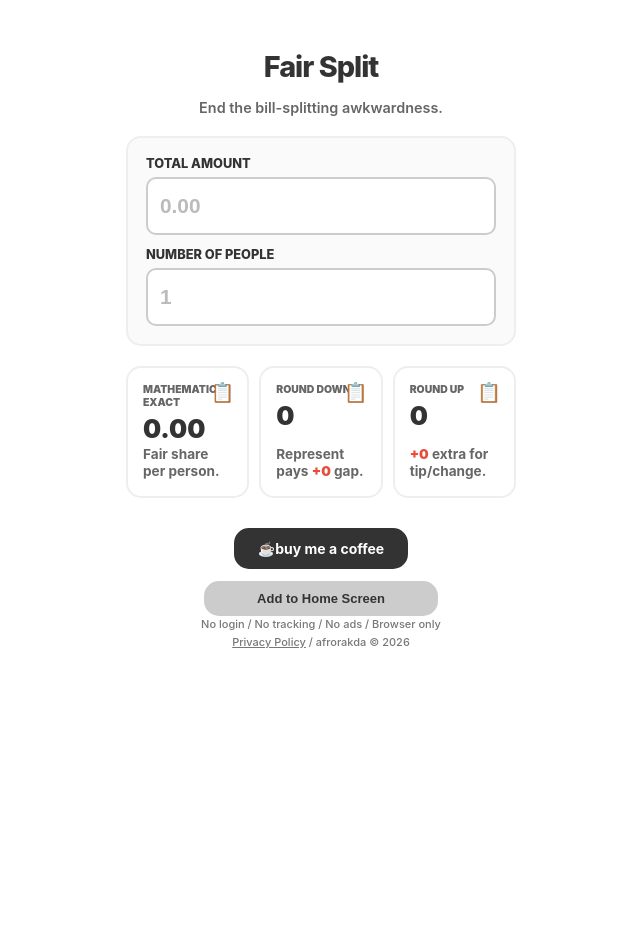
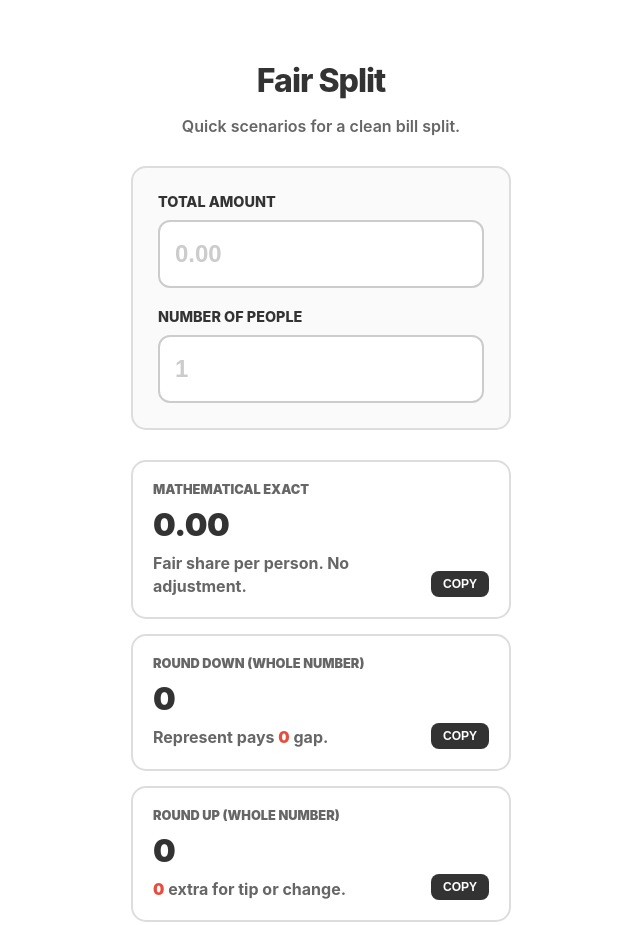
Before and after one commit to afrorakda/fair-share-splitter, a plain HTML site: page index.html in a window 1280 px wide. Shown: the top 925 px of the page, without its empty margins (319-959 px from the left). Before the commit the page ends 800 px from the top, so only its background shows below. Drawn offline with Linux system fonts and the light colour scheme.

Commit message:
Update index.html

```diff
--- a/index.html
+++ b/index.html
@@ -16,7 +16,7 @@
             --input-bg: #fafafa;
             --radius: 15px;
             --text-gray: #666;
-            --border: #eee;
+            --border: #ddd;
         }
 
         body {
@@ -33,34 +33,34 @@
         .container {
             width: 100%;
             max-width: 420px;
-            padding: 30px 15px; /* 上下余白を縮小 */
+            padding: 40px 20px;
             box-sizing: border-box;
             text-align: center;
         }
 
-        h1 { font-size: 1.8rem; font-weight: 800; margin-bottom: 5px; letter-spacing: -1px; } /* 少し小さく */
-        .subtitle { font-size: 0.9rem; color: var(--text-gray); font-weight: 600; margin-bottom: 20px; } /* 余白縮小 */
+        h1 { font-size: 2rem; font-weight: 800; margin-bottom: 8px; letter-spacing: -1px; }
+        .subtitle { font-size: 1rem; color: var(--text-gray); font-weight: 600; margin-bottom: 30px; }
 
         .input-card {
             background: var(--input-bg);
-            padding: 18px; /* パディングを縮小 */
+            padding: 25px;
             border-radius: var(--radius);
             border: 2px solid var(--border);
-            margin-bottom: 20px; /* 余白縮小 */
+            margin-bottom: 30px;
             text-align: left;
         }
 
-        .input-group { margin-bottom: 12px; position: relative; } /* 余白縮小 */
+        .input-group { margin-bottom: 20px; position: relative; }
         .input-group:last-child { margin-bottom: 0; }
-        .input-label { font-size: 0.8rem; font-weight: 800; color: var(--main); margin-bottom: 6px; display: block; text-transform: uppercase; }
+        .input-label { font-size: 0.9rem; font-weight: 800; color: var(--main); margin-bottom: 10px; display: block; text-transform: uppercase; }
 
         input {
             width: 100%;
-            padding: 15px 12px; /* パディング縮小 */
+            padding: 18px 15px;
             border: 2px solid var(--accent);
-            border-radius: 10px; /* 角丸縮小 */
+            border-radius: 12px;
             background: #fff;
-            font-size: 1.3rem; /* 少し小さく */
+            font-size: 1.5rem;
             font-weight: 800;
             color: var(--main) !important;
             box-sizing: border-box;
@@ -69,74 +69,68 @@
             -webkit-text-fill-color: var(--main) !important;
             opacity: 1 !important;
         }
-        input::placeholder { color: #bbb; -webkit-text-fill-color: #bbb; }
+        input::placeholder { color: #ccc; -webkit-text-fill-color: #ccc; }
 
         .clear-btn {
-            position: absolute; right: 8px; bottom: 8px; /* 位置微調整 */
+            position: absolute; right: 10px; bottom: 12px;
             background: none; border: none; color: #bbb;
-            font-size: 1.3rem; font-weight: 800; cursor: pointer;
+            font-size: 1.5rem; font-weight: 800; cursor: pointer;
             padding: 5px; display: none;
         }
         .clear-btn.active { display: block; }
 
-        /* Results Scenario Grid */
+        /* Vertical Result Cards */
         .results-wrapper {
-            display: grid;
-            grid-template-columns: repeat(3, 1fr); /* 3並列に */
-            gap: 10px;
-            margin-bottom: 30px; /* ここだけ少し空ける */
+            display: flex;
+            flex-direction: column;
+            gap: 15px;
         }
 
         .scenario-item {
             background: #fff;
             border: 2px solid var(--border);
-            padding: 15px; /* パディングをタイトに */
+            padding: 20px;
             border-radius: var(--radius);
             text-align: left;
-            position: relative; /* ボタン用 */
-            display: flex;
-            flex-direction: column;
-            justify-content: space-between; /* 均等配置 */
+            position: relative;
         }
 
-        .scenario-tag { font-size: 0.65rem; font-weight: 900; text-transform: uppercase; color: var(--text-gray); margin-bottom: 4px; display: block; }
-        .scenario-val { font-size: 1.6rem; font-weight: 900; display: block; margin-bottom: 2px; } /* 少し小さく */
+        .scenario-tag { font-size: 0.8rem; font-weight: 900; text-transform: uppercase; color: var(--text-gray); margin-bottom: 8px; display: block; }
+        .scenario-val { font-size: 2rem; font-weight: 900; display: block; margin-bottom: 8px; letter-spacing: -0.5px; }
+        .scenario-desc { font-size: 1rem; font-weight: 700; color: var(--text-gray); line-height: 1.4; display: block; padding-right: 60px; }
 
-        /* 修正：文字を大きく、視認性アップ */
-        .scenario-desc { font-size: 0.85rem; font-weight: 700; color: var(--text-gray); line-height: 1.3; }
-
-        /* 金額ハイライト */
         .highlight { color: #e74c3c; font-weight: 900; }
 
-        /* Copy Button for each card */
-        .copy-icon {
-            position: absolute; right: 8px; top: 8px;
-            background: none; border: none; color: #bbb;
-            font-size: 1.2rem; cursor: pointer; padding: 5px;
-            transition: color 0.1s;
+        /* Simple Text Copy Link */
+        .copy-link {
+            position: absolute; right: 20px; bottom: 20px;
+            background: var(--main); color: #fff;
+            border: none; padding: 6px 12px; border-radius: 8px;
+            font-size: 0.75rem; font-weight: 800; cursor: pointer;
+            text-transform: uppercase;
         }
-        .copy-icon:active { color: var(--main); }
+        .copy-link:active { opacity: 0.7; transform: scale(0.95); }
 
         /* Toast */
         #toast {
             position: fixed; top: 20px; left: 50%; transform: translateX(-50%);
             background: var(--main); color: #fff;
-            padding: 10px 20px; border-radius: 20px; font-size: 0.8rem; font-weight: 700;
+            padding: 12px 24px; border-radius: 20px; font-size: 0.9rem; font-weight: 700;
             opacity: 0; transition: opacity 0.3s; pointer-events: none; z-index: 1000;
         }
 
-        footer { margin-top: auto; font-size: 11px; color: #777; line-height: 1.6; font-weight: 500; }
+        footer { margin-top: 60px; font-size: 12px; color: #777; line-height: 1.8; font-weight: 500; }
         footer a { color: inherit; text-decoration: underline; }
-        .footer-btns { margin-top: 20px; }
+        .footer-btns { margin-top: 30px; }
         .kofi-btn {
             display: inline-block; background: var(--main); color: #fff;
-            padding: 12px 24px; border-radius: var(--radius);
-            text-decoration: none; font-weight: bold; font-size: 14px; margin-bottom: 12px;
+            padding: 14px 28px; border-radius: var(--radius);
+            text-decoration: none; font-weight: bold; font-size: 15px; margin-bottom: 15px;
         }
         .home-btn {
-            display: block; width: 60%; margin: 0 auto; background: var(--accent);
-            color: var(--main); border: none; padding: 10px;
-            border-radius: var(--radius); font-weight: 800; font-size: 13px; cursor: pointer;
+            display: block; width: 70%; margin: 0 auto; background: var(--accent);
+            color: var(--main); border: none; padding: 12px;
+            border-radius: var(--radius); font-weight: 800; font-size: 14px; cursor: pointer;
         }
 
         #modal {
@@ -144,10 +138,10 @@
             background: rgba(0,0,0,0.6); align-items: center; justify-content: center; z-index: 100;
         }
         .modal-content {
-            background: #fff; width: 85%; max-width: 340px; padding: 30px;
+            background: #fff; width: 85%; max-width: 340px; padding: 35px;
             border-radius: var(--radius); text-align: left; position: relative;
         }
-        .close-x { position: absolute; top: 12px; right: 18px; font-size: 22px; color: #888; cursor: pointer; }
+        .close-x { position: absolute; top: 15px; right: 20px; font-size: 24px; color: #888; cursor: pointer; }
     </style>
 </head>
 <body>
@@ -156,7 +150,7 @@
 
 <div class="container">
     <h1>Fair Split</h1>
-    <p class="subtitle">End the bill-splitting awkwardness.</p>
+    <p class="subtitle">Quick scenarios for a clean bill split.</p>
 
     <div class="input-card">
         <div class="input-group">
@@ -173,30 +167,24 @@
 
     <div class="results-wrapper" id="results">
         <div class="scenario-item">
-            <button class="copy-icon" onclick="copyScenario('exact')">📋</button>
-            <div>
-                <span class="scenario-tag">Mathematical Exact</span>
-                <span class="scenario-val" id="val-exact">0.00</span>
-            </div>
-            <span class="scenario-desc">Fair share per person.</span>
+            <button class="copy-link" onclick="copyScenario('exact')">Copy</button>
+            <span class="scenario-tag">Mathematical Exact</span>
+            <span class="scenario-val" id="val-exact">0.00</span>
+            <span class="scenario-desc">Fair share per person. No adjustment.</span>
         </div>
 
         <div class="scenario-item">
-            <button class="copy-icon" onclick="copyScenario('down')">📋</button>
-            <div>
-                <span class="scenario-tag">Round Down</span>
-                <span class="scenario-val" id="val-down">0</span>
-            </div>
-            <span class="scenario-desc" id="desc-down">Represent pays <span class="highlight">+0</span> gap.</span>
+            <button class="copy-link" onclick="copyScenario('down')">Copy</button>
+            <span class="scenario-tag">Round Down (Whole Number)</span>
+            <span class="scenario-val" id="val-down">0</span>
+            <span class="scenario-desc" id="desc-down">Represent pays <span class="highlight">0</span> gap.</span>
         </div>
 
         <div class="scenario-item">
-            <button class="copy-icon" onclick="copyScenario('up')">📋</button>
-            <div>
-                <span class="scenario-tag">Round Up</span>
-                <span class="scenario-val" id="val-up">0</span>
-            </div>
-            <span class="scenario-desc" id="desc-up"><span class="highlight">+0</span> extra for tip/change.</span>
+            <button class="copy-link" onclick="copyScenario('up')">Copy</button>
+            <span class="scenario-tag">Round Up (Whole Number)</span>
+            <span class="scenario-val" id="val-up">0</span>
+            <span class="scenario-desc" id="desc-up"><span class="highlight">0</span> extra for tip or change.</span>
         </div>
     </div>
 
@@ -228,12 +216,14 @@
     const clrPeople = document.getElementById('clr-people');
     const toast = document.getElementById('toast');
 
-    // Store calculated data for copy
     let calculated = { exact: "0.00", down: "0", gap: "0.00", up: "0", tip: "0.00" };
 
     function calculate() {
-        const total = parseFloat(totalInput.value.replace(/[^0-9.]/g, ''));
-        const people = parseInt(peopleInput.value.replace(/[^0-9]/g, ''));
+        const totalValue = totalInput.value.replace(/[^0-9.]/g, '');
+        const peopleValue = peopleInput.value.replace(/[^0-9]/g, '');
+
+        const total = parseFloat(totalValue);
+        const people = parseInt(peopleValue);
 
         updateClearBtns();
 
@@ -247,7 +237,7 @@
         calculated.exact = exact.toLocaleString(undefined, { minimumFractionDigits: 2, maximumFractionDigits: 2 });
         document.getElementById('val-exact').innerText = calculated.exact;
 
-        // 2. Round Down (Integers)
+        // 2. Round Down
         const down = Math.floor(exact);
         const gap = total - (down * people);
         calculated.down = down.toLocaleString();
@@ -255,32 +245,31 @@
         document.getElementById('val-down').innerText = calculated.down;
         document.getElementById('desc-down').innerHTML = `Represent pays <span class="highlight">+${calculated.gap}</span> gap.`;
 
-        // 3. Round Up (Integers)
+        // 3. Round Up
         const up = Math.ceil(exact);
         const tip = (up * people) - total;
         calculated.up = up.toLocaleString();
         calculated.tip = tip.toLocaleString(undefined, { maximumFractionDigits: 2 });
         document.getElementById('val-up').innerText = calculated.up;
-        document.getElementById('desc-up').innerHTML = `<span class="highlight">+${calculated.tip}</span> extra for tip/change.`;
+        document.getElementById('desc-up').innerHTML = `<span class="highlight">+${calculated.tip}</span> extra for tip or change.`;
     }
 
     function resetResults() {
         document.getElementById('val-exact').innerText = '0.00';
         document.getElementById('val-down').innerText = '0';
         document.getElementById('val-up').innerText = '0';
-        document.getElementById('desc-down').innerHTML = `Represent pays <span class="highlight">+0</span> gap.`;
-        document.getElementById('desc-up').innerHTML = `<span class="highlight">+0</span> extra for tip/change.`;
+        document.getElementById('desc-down').innerHTML = `Represent pays <span class="highlight">0</span> gap.`;
+        document.getElementById('desc-up').innerHTML = `<span class="highlight">0</span> extra for tip or change.`;
         calculated = { exact: "0.00", down: "0", gap: "0.00", up: "0", tip: "0.00" };
     }
 
-    // Copy Function for Chat
     async function copyScenario(type) {
         if (!totalInput.value || !peopleInput.value) return;
 
         let text = "";
         if (type === 'exact') text = `Each: ${calculated.exact} (Fair Split)`;
         if (type === 'down') text = `Each: ${calculated.down} (I'll cover the ${calculated.gap} gap!)`;
-        if (type === 'up') text = `Each: ${calculated.up} (${calculated.tip} extra for tip/change)`;
+        if (type === 'up') text = `Each: ${calculated.up} (${calculated.tip} extra for tip)`;
 
         try {
             await navigator.clipboard.writeText(text);
```
